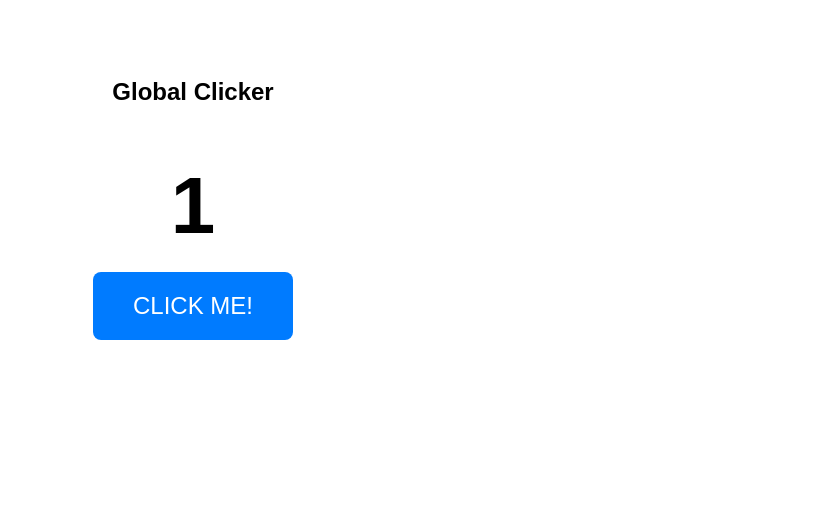
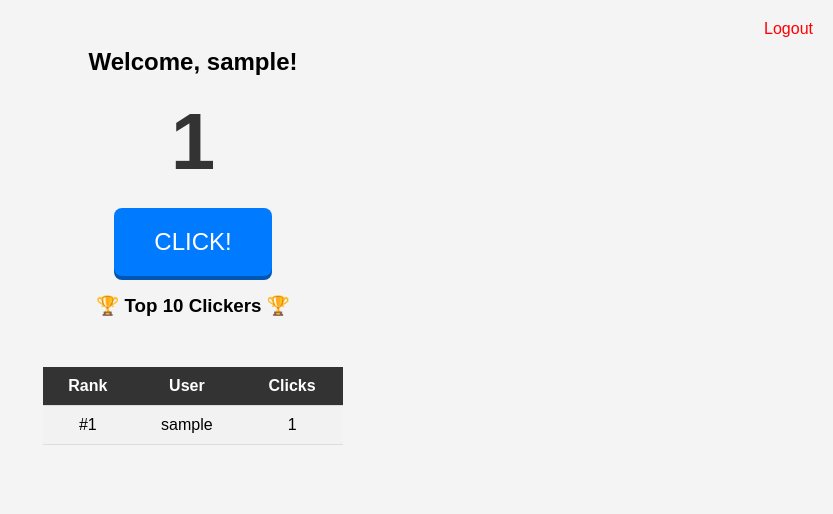
Before and after one commit to juncui0988/website, a Flask app: template templates/index.html in a window 1280 px wide. Shown: the top 514 px of the page, without its empty margins (447-1280 px from the left). Run offline with Flask 3, Linux system fonts and the light colour scheme; tables that the repository leaves empty hold one stand-in row (values such as "Sample post"); the template is opened without the code that fills it: values that come from a table or form of the project are taken from there, most other values are stand-ins (such as "Sample title", 1, 10 or a date in 2020).

Commit message:
Add files via upload

```diff
--- a/app.py
+++ b/app.py
@@ -1,20 +1,19 @@
 import os
-from flask import Flask, render_template, request, redirect, url_for
+from flask import Flask, render_template, request, redirect, url_for, session, flash
 from flask_sqlalchemy import SQLAlchemy
+from werkzeug.security import generate_password_hash, check_password_hash
 
 app = Flask(__name__)
+app.secret_key = 'super_secret_random_key_change_this_later'  # Needed for sessions
 
 # ========================================================
-# 1. DATABASE CONFIGURATION (WITH FIX)
+# 1. DATABASE CONFIGURATION
 # ========================================================
-# Get the URL from Render
 db_url = os.environ.get('DATABASE_URL')
-
-# If we are local (no Render URL), use a local file
 if not db_url:
     db_url = 'sqlite:///clicker.db'
 
-# THE FIX: Render uses 'postgres://', but SQLAlchemy needs 'postgresql://'
+# Fix for Render PostgreSQL URL
 if db_url.startswith("postgres://"):
     db_url = db_url.replace("postgres://", "postgresql://", 1)
 
@@ -25,39 +24,82 @@ db = SQLAlchemy(app)
 
 
 # ========================================================
-# 2. DATABASE MODEL
+# 2. DATABASE MODEL (USER)
 # ========================================================
-class Counter(db.Model):
+class User(db.Model):
     id = db.Column(db.Integer, primary_key=True)
-    count = db.Column(db.Integer, default=0)
+    username = db.Column(db.String(50), unique=True, nullable=False)
+    password_hash = db.Column(db.String(256), nullable=False)
+    clicks = db.Column(db.Integer, default=0)
 
 
 # ========================================================
 # 3. ROUTES
 # ========================================================
-@app.route('/', methods=['GET', 'POST'])
+
+@app.route('/')
 def index():
-    # Initialize the database tables if they don't exist yet
-    # (We do this here to ensure it runs on Render automatically)
-    with app.app_context():
-        db.create_all()
+    # If user is not logged in, send them to login page
+    if 'user_id' not in session:
+        return redirect(url_for('login'))
 
-        # Get the counter (create row 1 if it doesn't exist)
-        counter = Counter.query.get(1)
-        if not counter:
-            counter = Counter(id=1, count=0)
-            db.session.add(counter)
+    # Get current user
+    user = User.query.get(session['user_id'])
+
+    # Get Top 10 Leaderboard
+    leaderboard = User.query.order_by(User.clicks.desc()).limit(10).all()
+
+    return render_template('index.html', user=user, leaderboard=leaderboard)
+
+
+@app.route('/login', methods=['GET', 'POST'])
+def login():
+    if request.method == 'POST':
+        username = request.form['username'].strip()
+        password = request.form['password'].strip()
+
+        if not username or not password:
+            return "Please fill in all fields", 400
+
+        # Check if user exists
+        user = User.query.filter_by(username=username).first()
+
+        if user:
+            # --- EXISTING USER: CHECK PASSWORD ---
+            if check_password_hash(user.password_hash, password):
+                session['user_id'] = user.id
+                return redirect(url_for('index'))
+            else:
+                return render_template('login.html', error="Wrong password for this username!")
+        else:
+            # --- NEW USER: CREATE ACCOUNT ---
+            hashed_pw = generate_password_hash(password)
+            new_user = User(username=username, password_hash=hashed_pw, clicks=0)
+            db.session.add(new_user)
             db.session.commit()
 
-        # If User Clicked the Button (POST request)
-        if request.method == 'POST':
-            counter.count += 1
-            db.session.commit()
+            session['user_id'] = new_user.id
+            return redirect(url_for('index'))
 
-        current_count = counter.count
+    return render_template('login.html')
 
-    return render_template('index.html', count=current_count)
+
+@app.route('/click', methods=['POST'])
+def click():
+    if 'user_id' in session:
+        user = User.query.get(session['user_id'])
+        user.clicks += 1
+        db.session.commit()
+    return redirect(url_for('index'))
+
+
+@app.route('/logout')
+def logout():
+    session.pop('user_id', None)
+    return redirect(url_for('login'))
 
 
 if __name__ == '__main__':
+    with app.app_context():
+        db.create_all()
     app.run(debug=True)
--- a/templates/index.html
+++ b/templates/index.html
@@ -1,31 +1,54 @@
 <!DOCTYPE html>
 <html>
 <head>
-    <title>Clicker App</title>
+    <title>Clicker Leaderboard</title>
     <style>
-        body { font-family: sans-serif; text-align: center; padding-top: 50px; }
-        h1 { font-size: 80px; margin-bottom: 20px; }
-        button {
-            padding: 20px 40px;
-            font-size: 24px;
-            background-color: #007bff;
-            color: white;
-            border: none;
-            border-radius: 8px;
-            cursor: pointer;
+        body { font-family: sans-serif; text-align: center; padding: 20px; background-color: #f4f4f4; }
+        h1 { font-size: 80px; margin: 20px 0; color: #333; }
+
+        .click-btn {
+            padding: 20px 40px; font-size: 24px; background-color: #007bff;
+            color: white; border: none; border-radius: 8px; cursor: pointer;
+            box-shadow: 0 4px #0056b3; transform: translateY(0);
         }
-        button:hover { background-color: #0056b3; }
+        .click-btn:active { transform: translateY(4px); box-shadow: none; }
+
+        .logout { position: absolute; top: 20px; right: 20px; color: red; text-decoration: none; }
+
+        table { margin: 50px auto; border-collapse: collapse; width: 300px; background: white; }
+        th, td { padding: 10px; border-bottom: 1px solid #ddd; }
+        th { background-color: #333; color: white; }
+        tr:nth-child(even) { background-color: #f2f2f2; }
     </style>
 </head>
 <body>
-    <h2>Global Clicker</h2>
+    <a href="/logout" class="logout">Logout</a>
 
-    <!-- The number -->
-    <h1>{{ count }}</h1>
+    <h2>Welcome, {{ user.username }}!</h2>
 
-    <!-- The Button -->
-    <form method="POST">
-        <button type="submit">CLICK ME!</button>
+    <!-- User Score -->
+    <h1>{{ user.clicks }}</h1>
+
+    <!-- Click Button -->
+    <form action="/click" method="POST">
+        <button type="submit" class="click-btn">CLICK!</button>
     </form>
+
+    <!-- Leaderboard -->
+    <h3>🏆 Top 10 Clickers 🏆</h3>
+    <table>
+        <tr>
+            <th>Rank</th>
+            <th>User</th>
+            <th>Clicks</th>
+        </tr>
+        {% for player in leaderboard %}
+        <tr>
+            <td>#{{ loop.index }}</td>
+            <td>{{ player.username }}</td>
+            <td>{{ player.clicks }}</td>
+        </tr>
+        {% endfor %}
+    </table>
 </body>
 </html>
```
Also changed, not shown: templates/login.html (added, +30 -0 lines).
